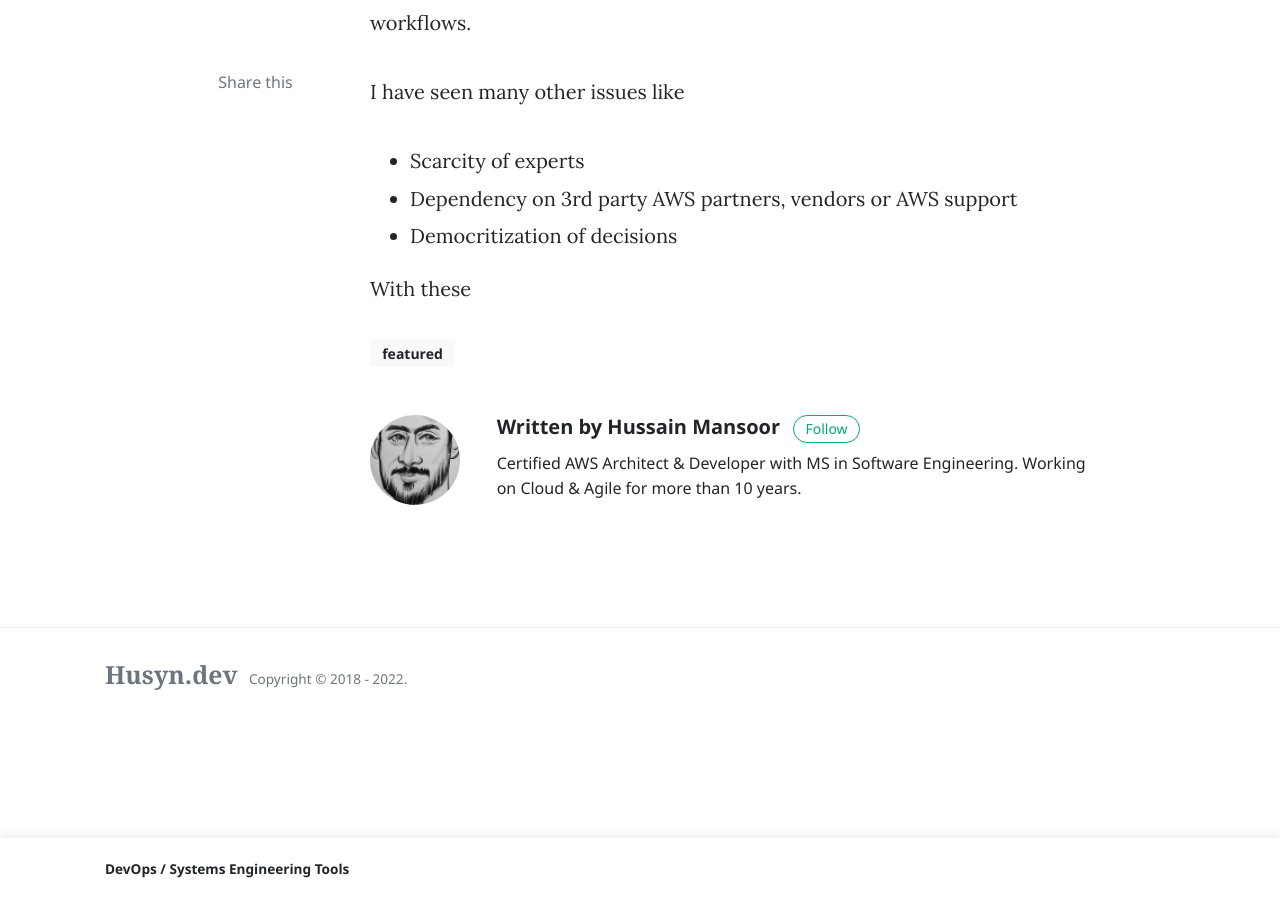
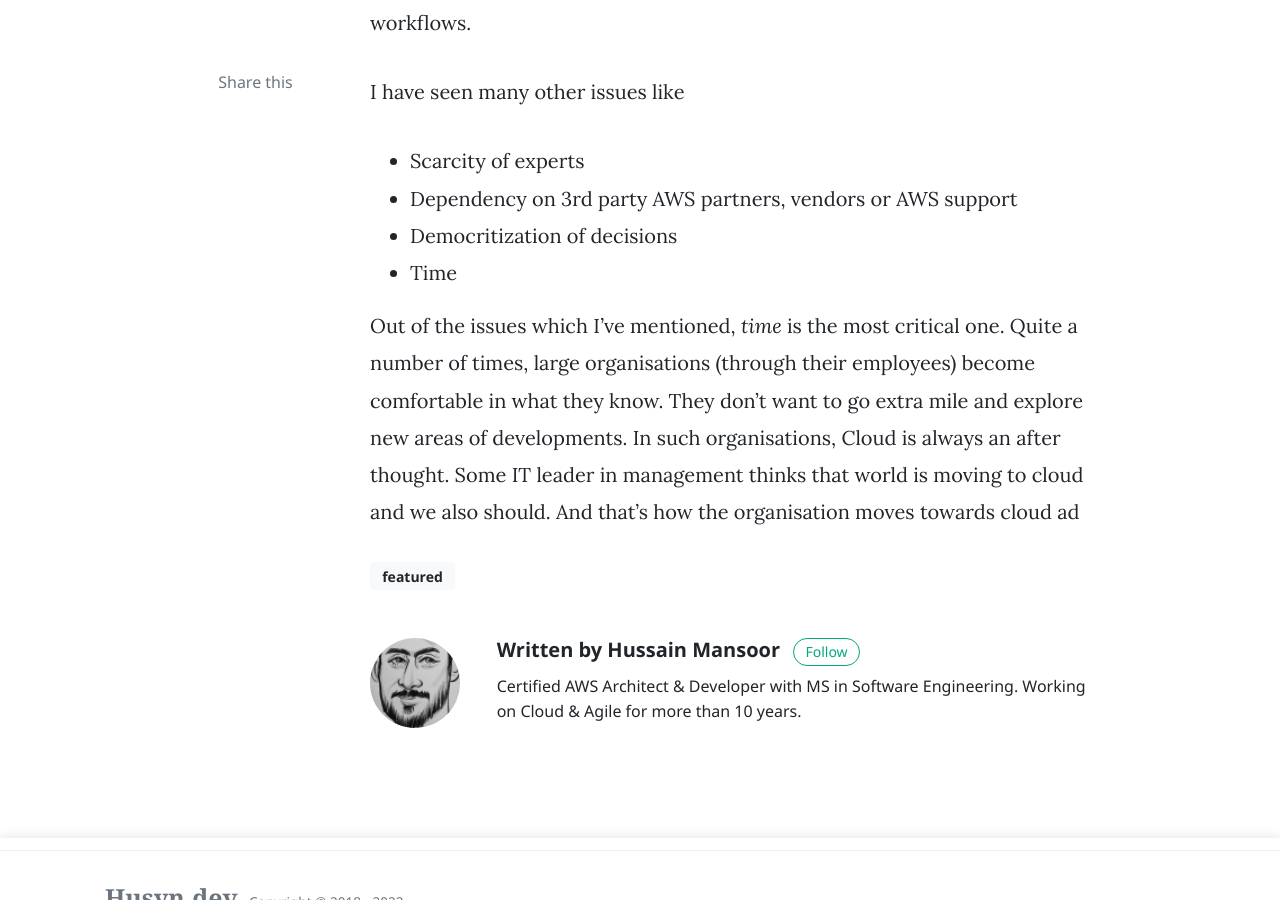
Before and after one commit to husyn/husyn.dev, a Jekyll site: the page built from _posts/2022-04-01-cloud-is-not-for-me.markdown, in a window 1280 px wide and 900 px high, scrolled down 1000 px. Built offline with Jekyll 4.4.1, drawn with Linux system fonts in a browser that asks for light colours; nearby versions of some CDN libraries; comment, search, counter and statistics services are not loaded.

Commit message:
adds time content

```diff
--- a/_posts/2022-04-01-cloud-is-not-for-me.markdown
+++ b/_posts/2022-04-01-cloud-is-not-for-me.markdown
@@ -16,6 +16,6 @@ I have seen many other issues like
 - Scarcity of experts
 - Dependency on 3rd party AWS partners, vendors or AWS support
 - Democritization of decisions
+- Time
 
-
-With these
+Out of the issues which I've mentioned, *time* is the most critical one. Quite a number of times, large organisations (through their employees) become comfortable in what they know. They don't want to go extra mile and explore new areas of developments. In such organisations, Cloud is always an after thought. Some IT leader in management thinks that world is moving to cloud and we also should. And that's how the organisation moves towards cloud ad
```
